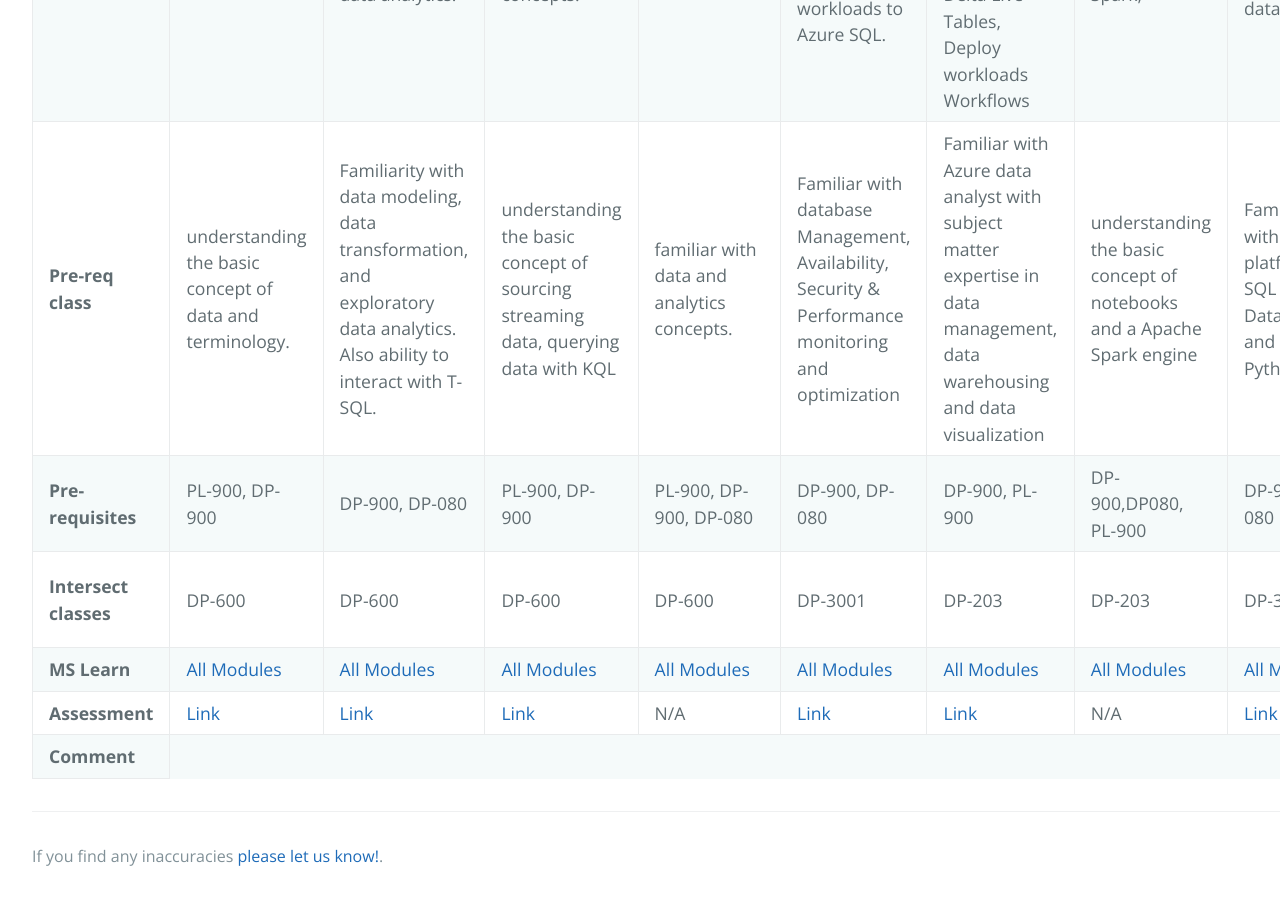
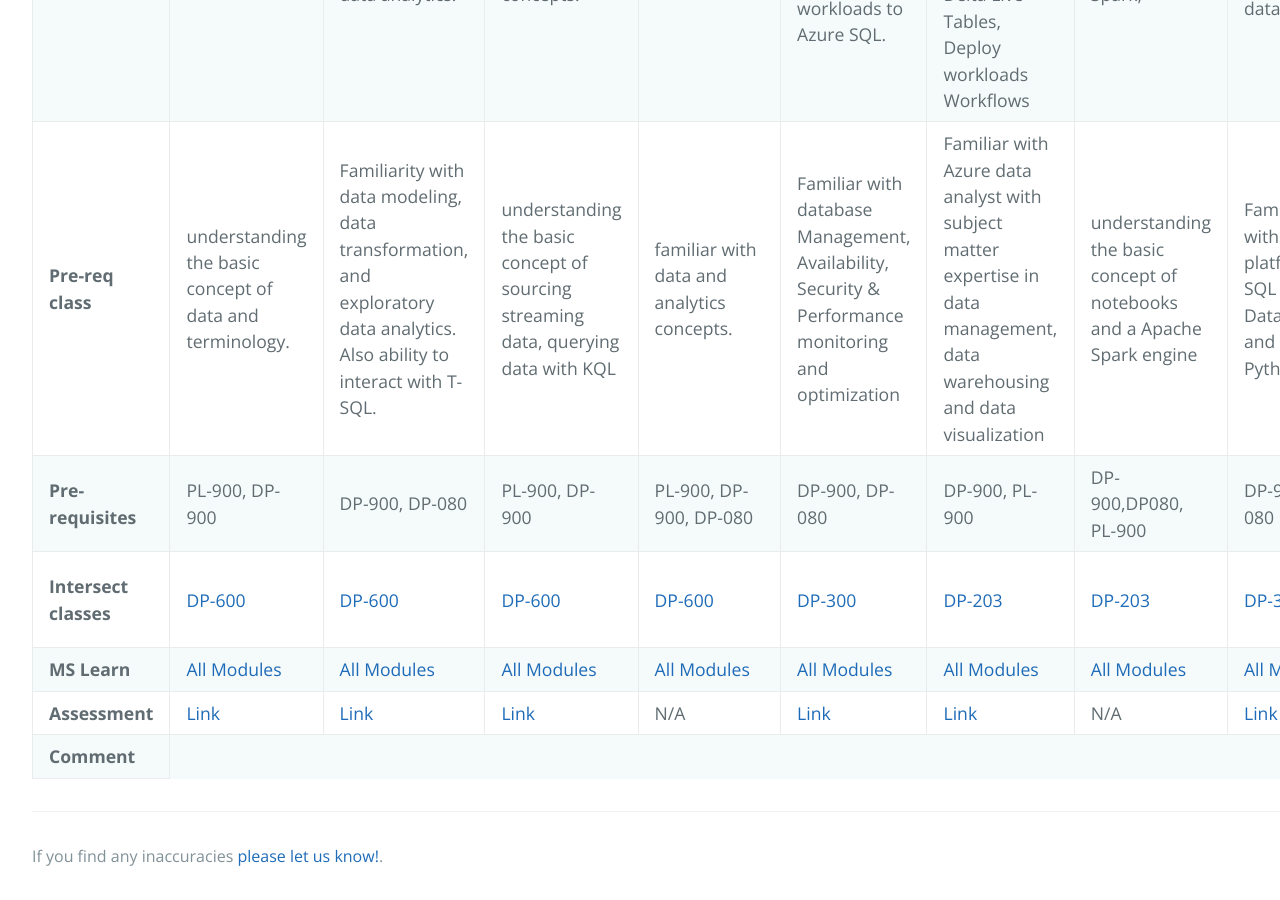
Before and after one commit to true-while/tpm-cheat-sheets, a Jekyll site: the page built from docs/dp-table.md, in a window 1280 px wide and 900 px high, scrolled down 1523 px. Built offline with Jekyll 4.4.1, drawn with Linux system fonts in a browser that asks for light colours; our own code applies the rules of GitHub Pages for plain Markdown files.

Commit message:
Update dp-table.md

```diff
--- a/docs/dp-table.md
+++ b/docs/dp-table.md
@@ -10,7 +10,7 @@
 |**Audience**|data professionals who are familiar with data modeling, extraction, and analytics|data professionals who are familiar with SQL,  data modeling, data transformation, and exploratory data analytics.|designed for data professionals who have some familiarity with KQL and event processing concepts.|data professionals who are familiar with data modeling, extraction, and analytics|Data professionals who are looking to gain knowledge and hands-on experience to migrate SQL Server workloads to Azure SQL.|Data professionals who are looking to explore, perform data analysis with Azure Databricks using Apache Spark,  Build data pipelines with Delta Live Tables, Deploy workloads Workflows|Data professionals who are looking to explore, perform data analysis with Azure Synapse using Apache Spark,|Data professionals who are looking to create new cloud database applications or migrate to Azure SQL databases.|Data professionals who are looking to migrate their databases, such as PostgreSQL, Oracle, or other DBMS, to Azure Cloud SQL for PostgreSQL.|
 |**Pre-req class**|understanding the basic concept of data and terminology.|Familiarity with data modeling, data transformation, and exploratory data analytics.  Also ability to interact with T-SQL. |understanding the basic concept of sourcing streaming data, querying data with KQL|familiar with data and analytics concepts.|Familiar with database Management, Availability, Security & Performance monitoring and optimization|Familiar with Azure data analyst with subject matter expertise in data management, data warehousing and data visualization|understanding the basic concept of notebooks and a Apache Spark engine|Familiarity with Azure platform,  SQL Databases and C# or Python|Understand the architecture and components of Azure Database for PostgreSQL.|
 |**Pre-requisites**|PL-900, DP-900|DP-900, DP-080|PL-900, DP-900|PL-900, DP-900, DP-080|DP-900, DP-080|DP-900, PL-900|DP-900,DP080, PL-900|DP-900, DP-080|DP-900,DP080|
-|**Intersect classes**|DP-600|DP-600|DP-600|DP-600|DP-3001|DP-203|DP-203|DP-300|DP-300 can be used as a reference.|
+|**Intersect classes**|[DP-600](https://learn.microsoft.com/en-us/credentials/certifications/fabric-analytics-engineer-associate/?practice-assessment-type=certification)|[DP-600](https://learn.microsoft.com/en-us/credentials/certifications/fabric-analytics-engineer-associate/?practice-assessment-type=certification)|[DP-600](https://learn.microsoft.com/en-us/credentials/certifications/fabric-analytics-engineer-associate/?practice-assessment-type=certification)|[DP-600](https://learn.microsoft.com/en-us/credentials/certifications/fabric-analytics-engineer-associate/?practice-assessment-type=certification)|[DP-300](https://learn.microsoft.com/en-us/credentials/certifications/azure-database-administrator-associate/?practice-assessment-type=certification)|[DP-203](https://learn.microsoft.com/en-us/credentials/certifications/azure-data-engineer/?practice-assessment-type=certification)|[DP-203](https://learn.microsoft.com/en-us/credentials/certifications/azure-data-engineer/?practice-assessment-type=certification)|[DP-300](https://learn.microsoft.com/en-us/credentials/certifications/azure-database-administrator-associate/?practice-assessment-type=certification)|DP-300 can be used as a reference.|
 |**MS Learn**|[All Modules](https://learn.microsoft.com/en-us/training/paths/implement-lakehouse-microsoft-fabric/)|[All Modules](https://learn.microsoft.com/en-us/training/paths/work-with-data-warehouses-using-microsoft-fabric/)|[All Modules](https://learn.microsoft.com/en-us/training/paths/explore-real-time-analytics-microsoft-fabric/)|[All Modules](https://learn.microsoft.com/en-us/training/paths/develop-dynamic-reports-microsoft-power-bi/)|[All Modules](https://learn.microsoft.com/en-us/training/paths/migrate-sql-workloads-azure/)|[All Modules](https://learn.microsoft.com/en-us/training/paths/data-engineer-azure-databricks/)|[All Modules](https://learn.microsoft.com/en-us/training/courses/dp-3012#course-syllabus)|[All Modules](https://learn.microsoft.com/en-us/training/paths/develop-data-driven-app-sql-db/)|[All Modules](https://learn.microsoft.com/en-us/training/paths/microsoft-learn-azure-database-for-postgresql/)|
 |**Assessment**|[Link](https://learn.microsoft.com/credentials/applied-skills/implement-lakehouse-microsoft-fabric/)|[Link](https://learn.microsoft.com/credentials/applied-skills/work-with-data-warehouses-using-microsoft-fabric/)|[Link](https://learn.microsoft.com/credentials/applied-skills/implement-a-real-time-intelligence-solution-with-microsoft-fabric/)|N/A|[Link](https://learn.microsoft.com/credentials/applied-skills/migrate-sql-workloads-azure-sql-database/)|[Link](https://microsoftlearning.github.io/mslearn-databricks/)|N/A|[Link](https://learn.microsoft.com/credentials/applied-skills/develop-data-driven-applications-by-using-microsoft-azure-sql-database/)|N/A|
 |**Comment**||||||||||
```
